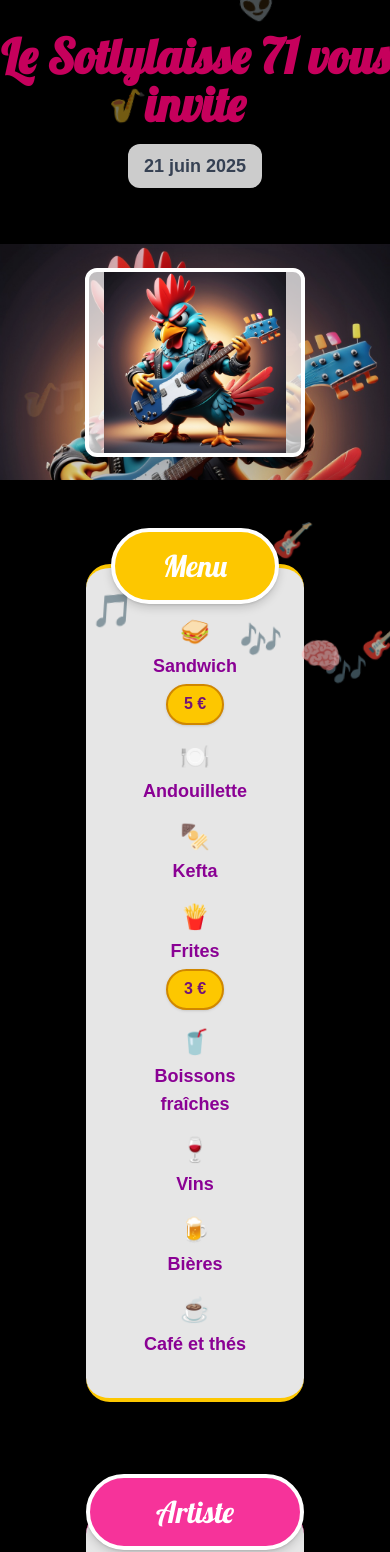
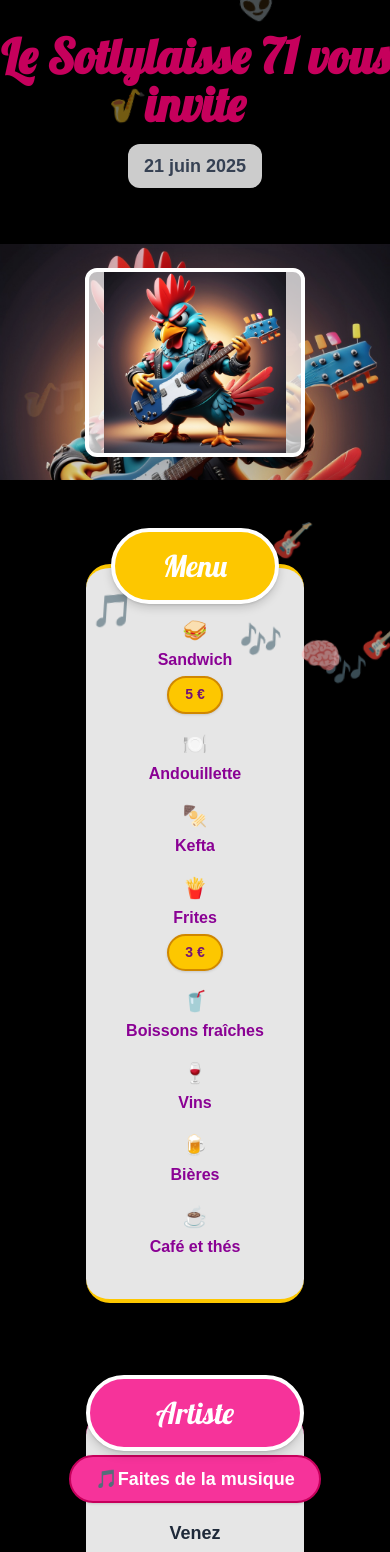
Before and after one commit to ujju16/fetedelazic, a Next.js app: page / in a window 390 px wide. Shown: the top 1552 px of the page. Built offline with nearby package versions, Linux system fonts and the light colour scheme.

Commit message:
fix: réduction des polices du menu sur mobile pour un affichage aligné et lisible

```diff
--- a/src/components/MenuCard.tsx
+++ b/src/components/MenuCard.tsx
@@ -15,7 +15,7 @@ export default function MenuCard({ menu }: MenuProps) {
         </div>
       </div>
       <div className="bg-white/90 rounded-3xl shadow-2xl border-4 border-yellow-400 w-full p-10 md:p-14 lg:p-16 xl:p-20 2xl:p-24 flex flex-col items-center mb-8 sm:border-yellow-400 sm:border-4 border-l-0 border-r-0">
-        <ul className="mt-2 text-base sm:text-lg md:text-xl text-gray-800 font-semibold space-y-4 w-full max-w-2xl mx-auto">
+        <ul className="mt-2 text-sm sm:text-base md:text-lg lg:text-xl text-gray-800 font-semibold space-y-4 w-full max-w-2xl mx-auto">
           {menu.map((item, i) => {
             // Association plat/boisson -> icône
             const icons: { [key: string]: string } = {
@@ -39,9 +39,9 @@ export default function MenuCard({ menu }: MenuProps) {
               const price = priceMatch ? priceMatch[1] : '';
               return (
                 <li key={i} className="flex flex-col items-center text-center gap-1 md:flex-row md:items-center md:text-left md:gap-6">
-                  <span className="text-2xl md:text-3xl flex-shrink-0">{icon}</span>
-                  <span className="text-fuchsia-800 font-bold text-lg md:text-xl">{before}</span>
-                  <span className="inline-block bg-yellow-400 text-fuchsia-900 font-extrabold rounded-full px-4 py-1 text-base md:text-lg ml-0 md:ml-2 shadow border-2 border-yellow-600 align-middle flex-shrink-0" style={{lineHeight: '1.8'}}>
+                  <span className="text-xl sm:text-2xl md:text-3xl flex-shrink-0">{icon}</span>
+                  <span className="text-fuchsia-800 font-bold text-base sm:text-lg md:text-xl">{before}</span>
+                  <span className="inline-block bg-yellow-400 text-fuchsia-900 font-extrabold rounded-full px-4 py-1 text-sm sm:text-base md:text-lg ml-0 md:ml-2 shadow border-2 border-yellow-600 align-middle flex-shrink-0" style={{lineHeight: '1.8'}}>
                     {price} €
                   </span>
                 </li>
@@ -49,8 +49,8 @@ export default function MenuCard({ menu }: MenuProps) {
             }
             return (
               <li key={i} className="flex flex-col items-center text-center gap-1 md:flex-row md:items-center md:text-left md:gap-6">
-                <span className="text-2xl md:text-3xl flex-shrink-0">{icon}</span>
-                <span className="text-fuchsia-800 font-bold text-lg md:text-xl">{item}</span>
+                <span className="text-xl sm:text-2xl md:text-3xl flex-shrink-0">{icon}</span>
+                <span className="text-fuchsia-800 font-bold text-base sm:text-lg md:text-xl">{item}</span>
               </li>
             );
           })}
```
